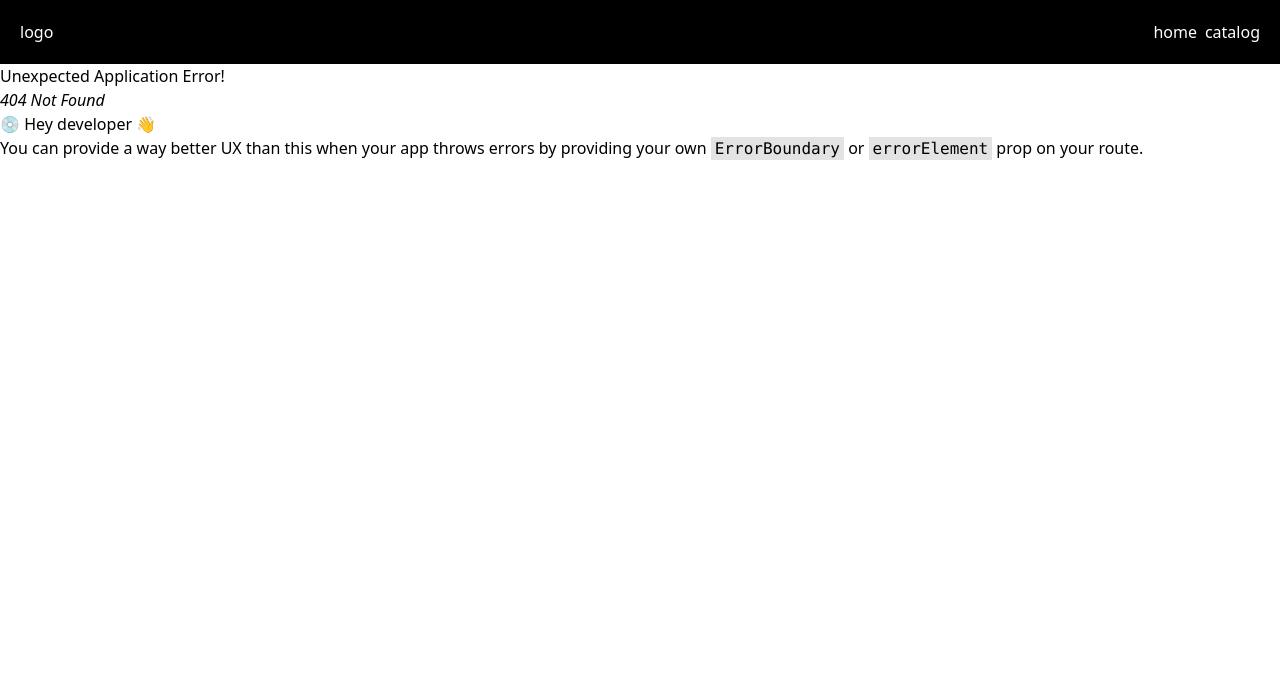
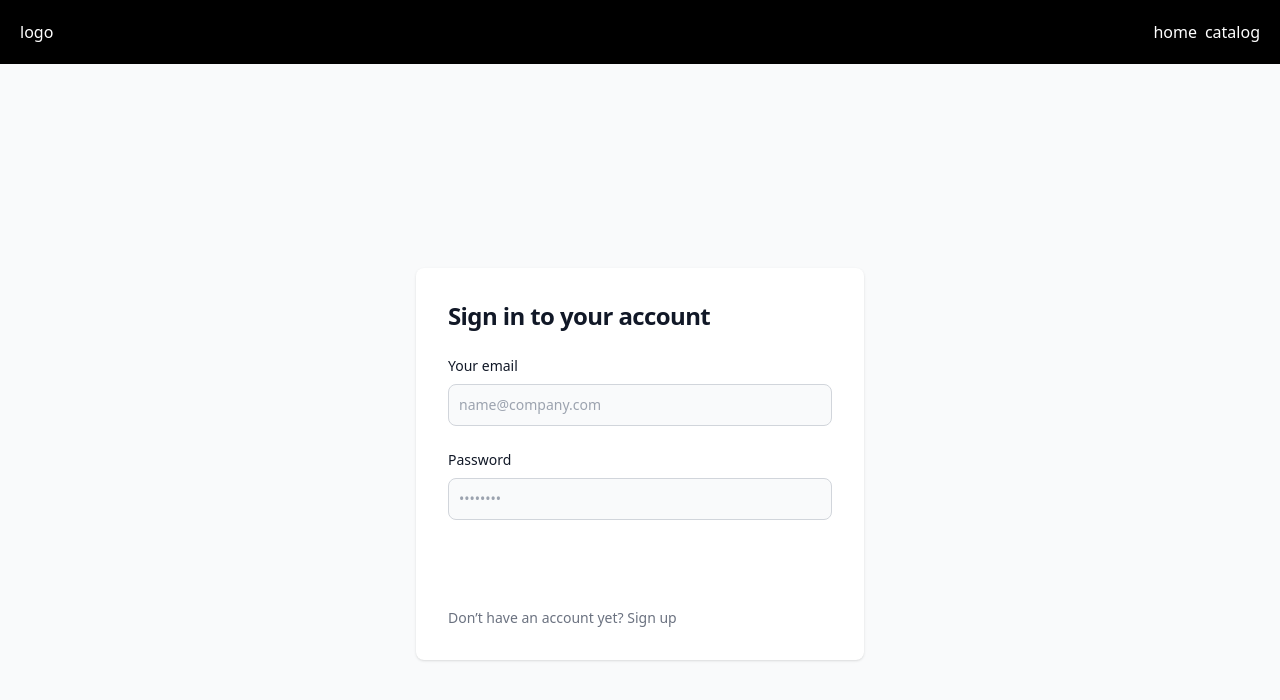
Before and after one commit to Sokolvek/sseu-shop, a React (Vite) app: page /signup in a window 1280 px wide. Before the commit this address had no page. Shown: the top 700 px of the page. Built offline with nearby package versions, Linux system fonts and the light colour scheme.

Commit message:
added signup page

```diff
--- a/src/pages/login/Login.jsx
+++ b/src/pages/login/Login.jsx
@@ -23,7 +23,7 @@
         const response = await fetch(`${url}/user/login`, {
             method: "POST",
             headers: {
-                "Content-Type": "application/json"
+                "Content-Type": "application/json;charset=UTF-8"
               },
             body: JSON.stringify({
                 name:"felix1",
--- a/src/pages/signup/Signup.jsx
+++ b/src/pages/signup/Signup.jsx
@@ -1,7 +1,66 @@
-import React from 'react'
+import React from "react";
+import { useState } from "react";
+export default function Signup() {
+    const [name, setName] = useState("")
+    const [password, setPassword] = useState("")
+    const url = import.meta.env.VITE_BASE_URL;
 
-export default function Signup() {
+    const handleName = (e) =>{
+        setName(e.target.value)
+    }
+    const handlePassword = (e) =>{
+        setPassword(e.target.value)
+    }
+
+    const loginRequst = async (e) =>{
+        e.preventDefault()
+        const data = new FormData()
+        data.append("name", name)
+        data.append("password", password)
+        data.append("balance", 0)
+
+        console.log(data)
+        const response = await fetch(`${url}/user/signup`, {
+            method: "POST",
+            mode:"cors",
+            headers: {
+                "Content-Type": "application/json;charset=UTF-8"
+              },
+            body: JSON.stringify({
+                name:"felix1",
+                password:"1234",
+                balance:0
+            }),
+
+          }).then((resp) => resp.json()).then((data) => console.log(data));
+
+    }
+
   return (
-    <div>Signup</div>
-  )
+    <section className="bg-gray-50 dark:bg-gray-900">
+  <div className="flex flex-col items-center justify-center px-6 py-8 mx-auto md:h-screen lg:py-0">
+      <div className="w-full bg-white rounded-lg shadow dark:border md:mt-0 sm:max-w-md xl:p-0 dark:bg-gray-800 dark:border-gray-700">
+          <div className="p-6 space-y-4 md:space-y-6 sm:p-8">
+              <h1 className="text-xl font-bold leading-tight tracking-tight text-gray-900 md:text-2xl dark:text-white">
+                  Sign in to your account
+              </h1>
+              <form className="space-y-4 md:space-y-6" action="#">
+                  <div>
+                      <label htmlFor="email" className="block mb-2 text-sm font-medium text-gray-900 dark:text-white">Your email</label>
+                      <input value={name} onChange={(e) => handleName(e)} type="email" name="email" id="email" className="bg-gray-50 border border-gray-300 text-gray-900 sm:text-sm rounded-lg focus:ring-primary-600 focus:border-primary-600 block w-full p-2.5 dark:bg-gray-700 dark:border-gray-600 dark:placeholder-gray-400 dark:text-white dark:focus:ring-blue-500 dark:focus:border-blue-500" placeholder="name@company.com" required="" />
+                  </div>
+                  <div>
+                      <label htmlFor="password" className="block mb-2 text-sm font-medium text-gray-900 dark:text-white">Password</label>
+                      <input value={password} onChange={(e) => handlePassword(e)} type="password" name="password" id="password" placeholder="••••••••" className="bg-gray-50 border border-gray-300 text-gray-900 sm:text-sm rounded-lg focus:ring-primary-600 focus:border-primary-600 block w-full p-2.5 dark:bg-gray-700 dark:border-gray-600 dark:placeholder-gray-400 dark:text-white dark:focus:ring-blue-500 dark:focus:border-blue-500" required="" />
+                  </div>
+                  <button onClick={(e) => loginRequst(e)} className="w-full text-white bg-primary-600 hover:bg-primary-700 focus:ring-4 focus:outline-none focus:ring-primary-300 font-medium rounded-lg text-sm px-5 py-2.5 text-center dark:bg-primary-600 dark:hover:bg-primary-700 dark:focus:ring-primary-800">Sign in</button>
+                  <p className="text-sm font-light text-gray-500 dark:text-gray-400">
+                      Don’t have an account yet? <a href="#" className="font-medium text-primary-600 hover:underline dark:text-primary-500">Sign up</a>
+                  </p>
+              </form>
+          </div>
+      </div>
+  </div>
+</section>
+  );
 }
--- a/src/router.jsx
+++ b/src/router.jsx
@@ -12,6 +12,7 @@
 import Login from "./pages/login/Login";
 import Header from "./components/layouts/Header/Header"
 import ProductPage from "./pages/product-page/ProductPage";
+import Signup from "./pages/signup/Signup";
 let router = null;
 
 export default router = createBrowserRouter([
@@ -48,5 +49,9 @@
     {
         path:"/login",
         Component:Login
+    },
+    {
+        path:"/signup",
+        Component:Signup
     }
 ])
```
Also changed, not shown: src/pages/signup/login.module.css (added).
